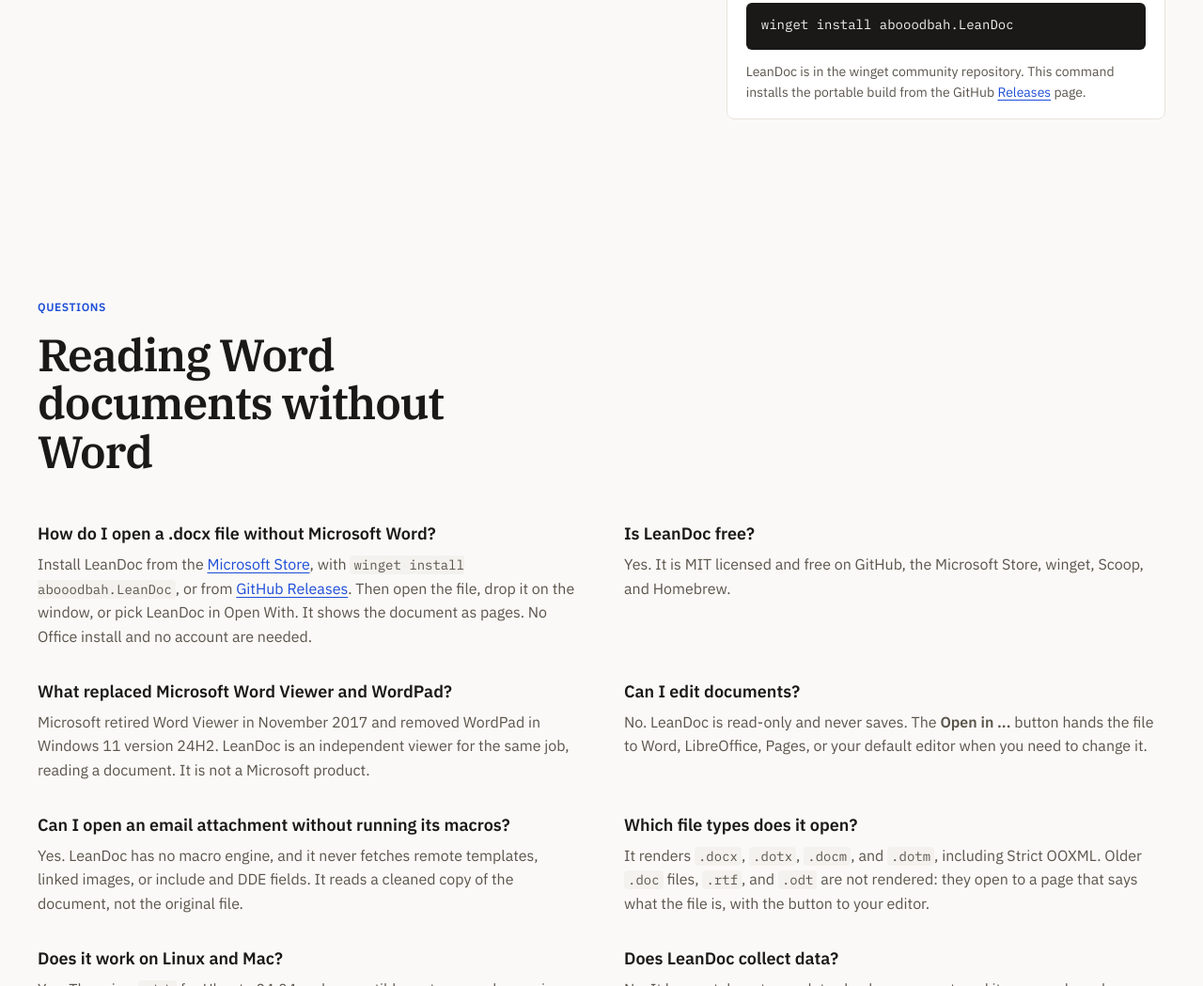
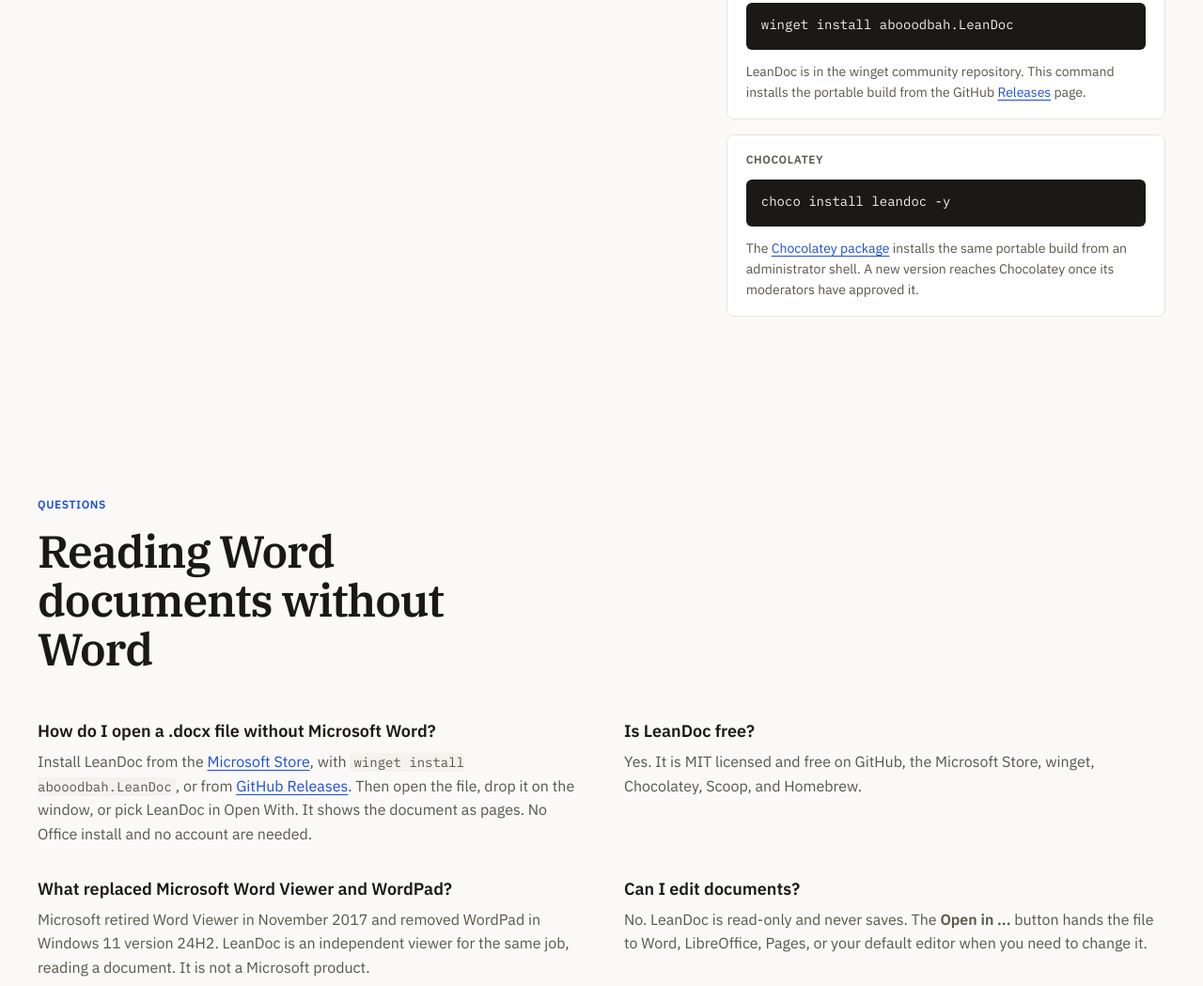
Before and after one commit to abooodbah/leandoc, a website: page site/index.html in a window 1280 px wide. Shown: the part 4995-6044 px from the top of the page at 94% size. Drawn offline with Linux system fonts and the light colour scheme.

Commit message:
Add the Chocolatey install route (#21)
The leandoc, leanmark, and leanrows packages were approved on the Chocolatey community repository on 2026-10-30.

```diff
--- a/site/index.html
+++ b/site/index.html
@@ -351,6 +351,14 @@
                 installs the portable build from the GitHub
                 <a href="https://github.com/abooodbah/leandoc/releases">Releases</a> page.</p>
             </div>
+            <div class="winget-note">
+              <p class="winget-label">Chocolatey</p>
+              <pre><code>choco install leandoc -y</code></pre>
+              <p>The <a href="https://community.chocolatey.org/packages/leandoc">Chocolatey package</a>
+                installs the same portable build from an administrator shell.
+                A new version reaches Chocolatey once its moderators have
+                approved it.</p>
+            </div>
           </div>
         </div>
       </div>
@@ -369,7 +377,7 @@
           </div>
           <div class="faq-item">
             <h3>Is LeanDoc free?</h3>
-            <p>Yes. It is MIT licensed and free on GitHub, the Microsoft Store, winget, Scoop, and Homebrew.</p>
+            <p>Yes. It is MIT licensed and free on GitHub, the Microsoft Store, winget, Chocolatey, Scoop, and Homebrew.</p>
           </div>
           <div class="faq-item">
             <h3>What replaced Microsoft Word Viewer and WordPad?</h3>
--- a/site/validate.mjs
+++ b/site/validate.mjs
@@ -177,6 +177,8 @@
 // apps.microsoft.com is a plain link to the Microsoft Store listing; the page
 // loads nothing from it.
 const allowedHosts = new Set(["https://apps.microsoft.com", "https://github.com", "https://abooodbah.github.io", "https://opensource.org", "https://schema.org",
+  // A plain link to the Chocolatey package page; the page loads nothing from it.
+  "https://community.chocolatey.org",
   // Plain links for the Android closed test: the testers group and the Play opt-in page.
   "https://groups.google.com", "https://play.google.com"]);
 for (const match of html.matchAll(/(?:href|src|content)="(https?:\/\/[^"/]+)/g)) {
```
Also changed, not shown: README.md.
